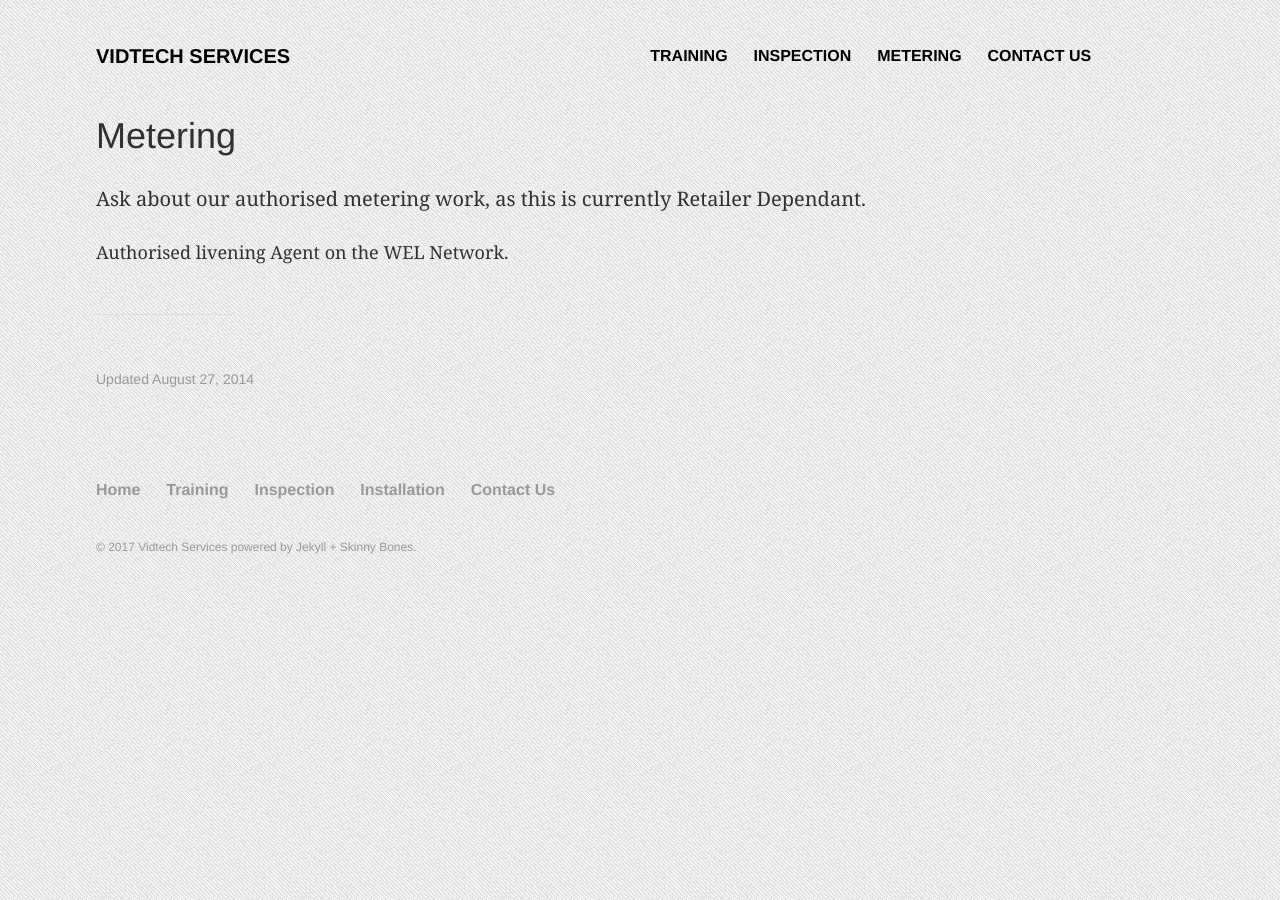
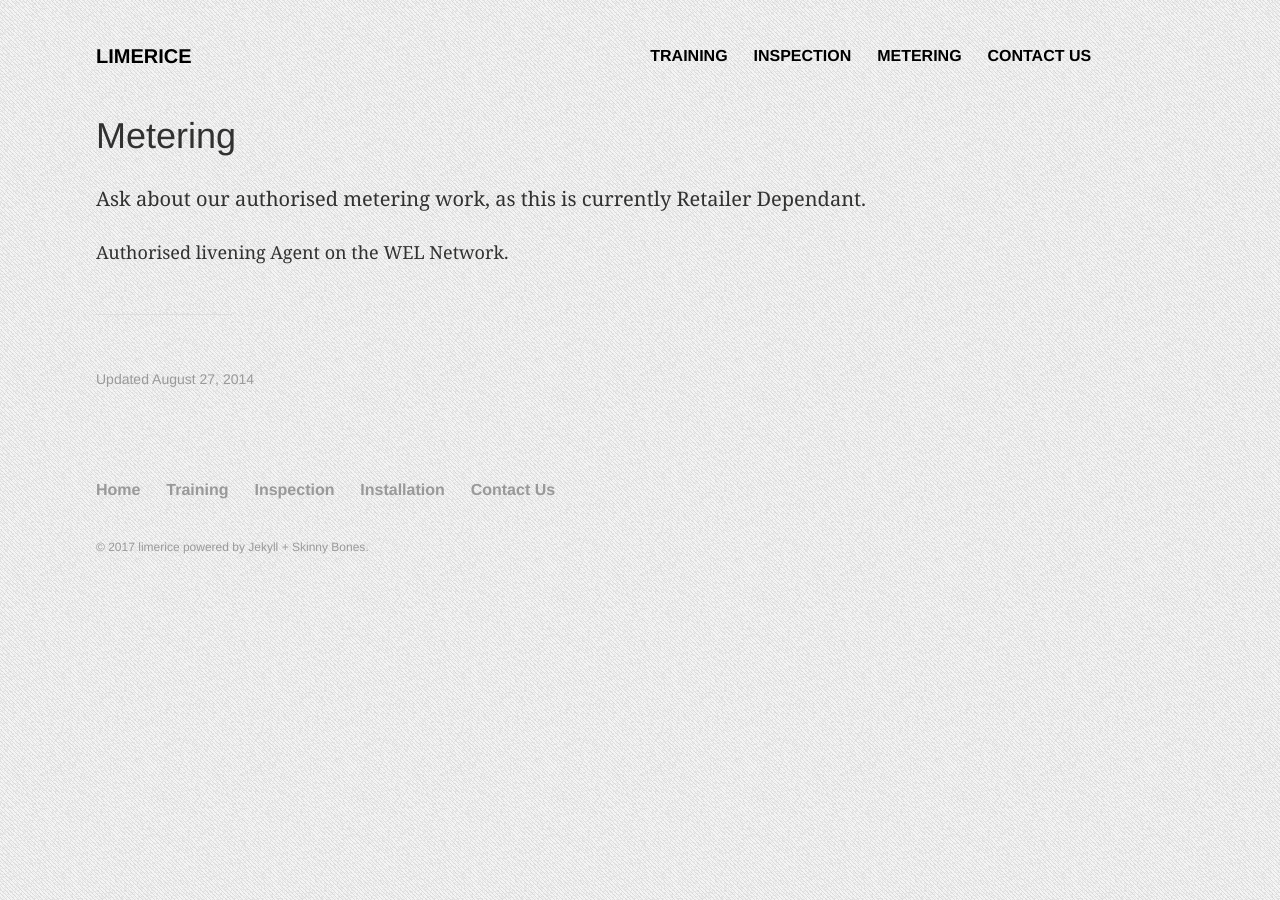
Before and after one commit to DarrenHobern/limerice, a Jekyll site: the page built from metering/index.md, in a window 1280 px wide. Built offline with Jekyll 4.4.1, drawn with Linux system fonts in a browser that asks for light colours.

Commit message:
generalisation

```diff
--- a/_config.yml
+++ b/_config.yml
@@ -1,7 +1,7 @@
 # Site wide configuration
 
-title: "Vidtech Services"
-description: "Vidtech Services Electrical Inspections"
+title: "limerice"
+description: "limerice"
 logo: 120x120.gif
 teaser: 400x250.gif
 locale: en_US
```
Also changed, not shown: index.md (+2 -2 lines).
